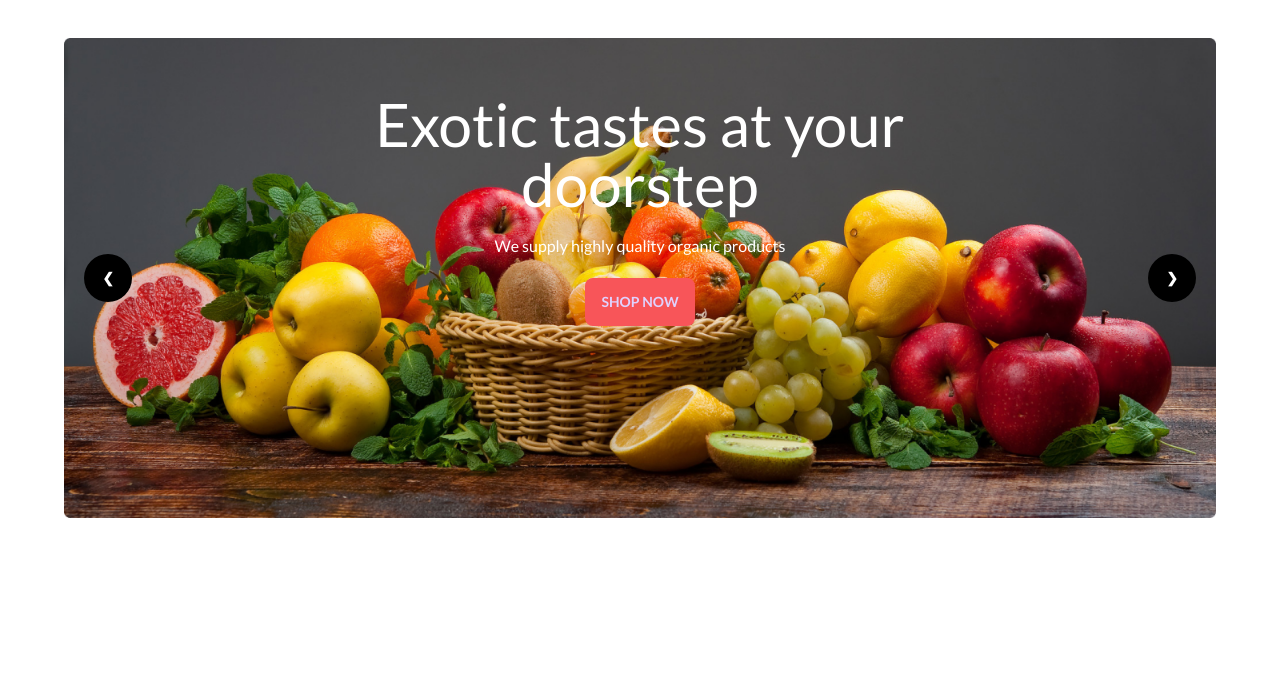
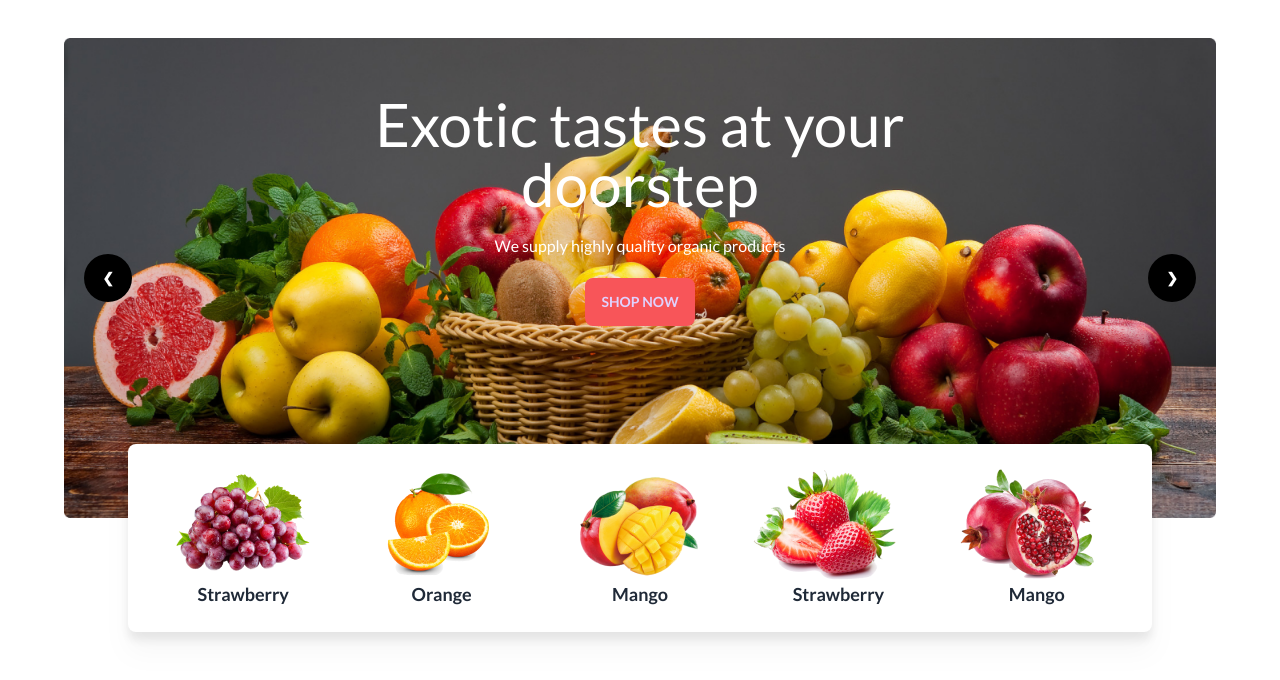
Before and after one commit to Munshi91/programmingHero-fruit-burst, a plain HTML site: page index.html in a window 1280 px wide. Shown: the part 154-834 px from the top of the page. Before the commit the page ends 800 px from the top, so only its background shows below. Drawn offline with nearby package versions, Linux system fonts and the light colour scheme.

Commit message:
small banner  add

```diff
--- a/index.html
+++ b/index.html
@@ -1,5 +1,6 @@
 <!DOCTYPE html>
 <html lang="en">
+
 <head>
   <meta charset="UTF-8" />
   <meta name="viewport" content="width=device-width, initial-scale=1.0" />
@@ -10,34 +11,23 @@
       ----------------------->
   <link rel="preconnect" href="https://fonts.googleapis.com" />
   <link rel="preconnect" href="https://fonts.gstatic.com" crossorigin />
-    <link
-      href="https://fonts.googleapis.com/css2?family=Lato:wght@300;400;700;900&display=swap"
-      rel="stylesheet"
-    />
+  <link href="https://fonts.googleapis.com/css2?family=Lato:wght@300;400;700;900&display=swap" rel="stylesheet" />
   <!------------------------
        google Font CDN End
       ----------------------->
   <!------------------------
          font-awesome CDN Start
       ----------------------->
-    <link
-      rel="stylesheet"
-      href="https://cdnjs.cloudflare.com/ajax/libs/font-awesome/6.4.0/css/all.min.css"
+  <link rel="stylesheet" href="https://cdnjs.cloudflare.com/ajax/libs/font-awesome/6.4.0/css/all.min.css"
     integrity="sha512-iecdLmaskl7CVkqkXNQ/ZH/XLlvWZOJyj7Yy7tcenmpD1ypASozpmT/E0iPtmFIB46ZmdtAc9eNBvH0H/ZpiBw=="
-      crossorigin="anonymous"
-      referrerpolicy="no-referrer"
-    />
+    crossorigin="anonymous" referrerpolicy="no-referrer" />
   <!------------------------
          font-awesome CDN End
       ----------------------->
   <!-----------------------------------
          daisyUI & Tailwind css CDN Start
       ----------------------------------->
-    <link
-      href="https://cdn.jsdelivr.net/npm/daisyui@3.4.0/dist/full.css"
-      rel="stylesheet"
-      type="text/css"
-    />
+  <link href="https://cdn.jsdelivr.net/npm/daisyui@3.4.0/dist/full.css" rel="stylesheet" type="text/css" />
   <script src="https://cdn.tailwindcss.com"></script>
   <!-----------------------------------
          daisyUI & Tailwind css CDN End
@@ -54,9 +44,7 @@
     <!-----------------------------------
         Navbar Section Start
       ----------------------------------->
-      <div
-        class="flex justify-between my-10 bg-[#F85559] h-28 items-center px-10 rounded-full text-white"
-      >
+    <div class="flex justify-between my-10 bg-[#F85559] h-28 items-center px-10 rounded-full text-white">
       <div class="block">
         <ul class="flex space-x-4 font-bold text-lg">
           <li><a href="#">Home</a></li>
@@ -75,7 +63,7 @@
       </div>
       <div class="">
         <span>
-            <input class="w-72 h-12 relative rounded-full px-5 py-5"  type="text" placeholder="Search here">
+          <input class="w-72 h-12 relative rounded-full px-5 py-5" type="text" placeholder="Search here">
           <i class="fa fa-search absolute -ml-7 my-[16px]   text-black"></i>
         </span>
       </div>
@@ -90,8 +78,7 @@
       <div class="carousel w-full">
         <div id="slide1" class="carousel-item relative w-full">
           <img src="./images/banner1.png" class="w-full" />
-            <div
-            class="absolute inset-x-[10%] bottom-48 text-center text-white md:block">
+          <div class="absolute inset-x-[10%] bottom-48 text-center text-white md:block">
             <h5 class="text-6xl">Exotic tastes at your <br> doorstep</h5>
             <p class="mt-5">
               We supply highly quality organic products
@@ -110,8 +97,37 @@
     <!-----------------------------------
         Banner  Section End
       ----------------------------------->
-
-
+    <!-----------------------------------
+        Small Banner  Section Start
+      ----------------------------------->
+    <section class="relative -top-20">
+      <div
+        class="grid grid-cols-1 md:grid-cols-5 items-center bg-white max-w-5xl mx-auto justify-center text-center px-4 py-6 rounded-lg drop-shadow-xl">
+        <div>
+          <img class="ml-7" src="./images/fruit1.png" alt="">
+          <h4 class="font-bold text-lg ">Strawberry</h4>
+        </div>
+        <div>
+          <img class="ml-10" src="./images/fruit2.png" alt="">
+          <h4 class="font-bold text-lg ">Orange</h4>
+        </div>
+        <div>
+          <img class="ml-5" src="./images/fruit3.png" alt="">
+          <h4 class="font-bold text-lg ">Mango</h4>
+        </div>
+        <div>
+          <img class="ml-3" src="./images/fruit4.png" alt="">
+          <h4 class="font-bold text-lg ">Strawberry</h4>
+        </div>
+        <div>
+          <img class="ml-5" src="./images/fruit5.png" alt="">
+          <h4 class="font-bold text-lg ">Mango</h4>
+        </div>
+      </div>
+    </section>
+    <!-----------------------------------
+        Small Banner  Section End
+      ----------------------------------->
   </header>
   <main></main>
   <footer></footer>
@@ -123,7 +139,8 @@
       theme: {
         extend: {
           backgroundImage: {
-                 'hero-pattern': "url('./images/banner1.png')",},
+            'hero-pattern': "url('./images/banner1.png')",
+          },
           colors: {
             clifford: "#F85559",
             'bg-start': "#121212",
@@ -134,4 +151,5 @@
     };
   </script>
   </body>
+
 </html>
```
Lines whose indentation alone changed are shown as unchanged.
